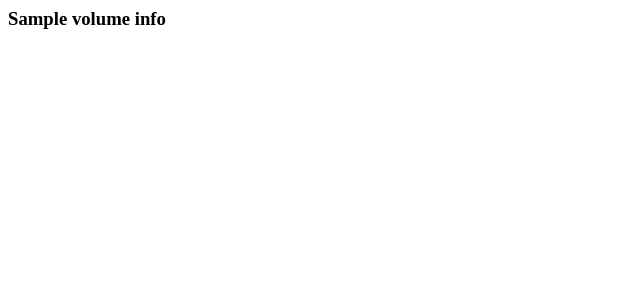
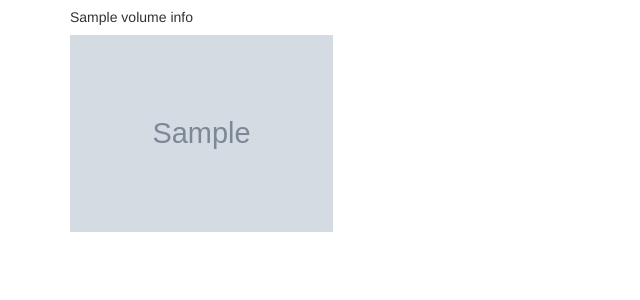
Before and after one commit to Kiptim54/BookClub, a Django app: template bookclubapp/templates/index.html in a window 1280 px wide. Shown: the top 300 px of the page, without its empty margins (0-640 px from the left). Run offline with Django 3.2, Linux system fonts and the light colour scheme; the template is opened without the code that fills it: most values are stand-ins (such as "Sample title", 1, 10 or a date in 2020); grey boxes marked "Sample" are stand-in pictures; some libraries are stand-ins or nearby versions.

Commit message:
add api images are now showing

```diff
--- a/BookClub/settings.py
+++ b/BookClub/settings.py
@@ -31,13 +31,15 @@ ALLOWED_HOSTS = []
 # Application definition
 
 INSTALLED_APPS = [
+    'bootstrap3',
     'django.contrib.admin',
     'django.contrib.auth',
     'django.contrib.contenttypes',
     'django.contrib.sessions',
     'django.contrib.messages',
     'django.contrib.staticfiles',
-    'bookclubapp'
+    'bookclubapp',
+
 ]
 
 MIDDLEWARE = [
--- a/bookclubapp/request.py
+++ b/bookclubapp/request.py
@@ -6,6 +6,7 @@ base_url='https://www.googleapis.com/books/v1/volumes?q={}&key={}'
 
 def search_books(search_item):
     book_results_url=base_url.format(search_item,api_key)
+    print(book_results_url)
 
     with urllib.request.urlopen(book_results_url)as url:
         get_books_data=url.read()
--- /dev/null
+++ b/bookclubapp/static/css/base.css
@@ -0,0 +1,12 @@
+img{
+    width:200%;
+    height:100%;
+
+}
+*{
+
+}
+/* #booksuggestions{
+    overflow-x: scroll;
+    height:100vh;
+} */
--- /dev/null
+++ b/bookclubapp/templates/base.html
@@ -0,0 +1,22 @@
+{% load static %}
+<!DOCTYPE html>
+<html lang="en">
+<head>
+    <meta charset="UTF-8">
+    <meta name="viewport" content="width=device-width, initial-scale=1.0">
+    <meta http-equiv="X-UA-Compatible" content="ie=edge">
+    <link rel="stylesheet" href="https://maxcdn.bootstrapcdn.com/bootstrap/3.3.7/css/bootstrap.min.css" integrity="sha384-BVYiiSIFeK1dGmJRAkycuHAHRg32OmUcww7on3RYdg4Va+PmSTsz/K68vbdEjh4u" crossorigin="anonymous">
+    <link rel="stylesheet" href="{% static 'css/base.css'%}">
+    {% if title %}
+    <title>{{title}}</title>
+    {%else%}
+    <title>Document</title>
+    {% endif %}
+</head>
+<body>
+    {%block content%}
+    {{block.super}}
+    {%endblock %}
+
+</body>
+</html>
--- a/bookclubapp/templates/index.html
+++ b/bookclubapp/templates/index.html
@@ -1,3 +1,20 @@
-{% for book in books %}
-<h3>{{book.volumeInfo.title}}</h3>
-{% endfor %}
+{%extends 'base.html' %}
+{% load static %}
+{% load bootstrap3 %}
+{% block styles %}
+{% bootstrap_css %}
+<link rel="stylesheet" href="{% static 'css/base.css'%}">
+{% endblock %}
+{% block content %}
+<div class="container">
+    <div class="row">
+        {% for book in books %}
+        <div class="col-md-3">
+        <h5>{{book.volumeInfo.title}}</h5>
+        <img class="img-responsive" src="{{book.volumeInfo.imageLinks.smallThumbnail}}" alt="{{book.volumeInfo.title}}"
+        </div>
+    </div>
+    {%endfor %}
+</div>
+</div>
+{% endblock %}
--- a/bookclubapp/views.py
+++ b/bookclubapp/views.py
@@ -7,6 +7,6 @@ from .request import search_books
 
 def landing_page(request):
     book_searched=search_books('purple')
-    print(book_searched)
+
 
     return render(request, 'index.html', {"books":book_searched})
```
Also changed, not shown: requirements.txt (+11 -6 lines).
